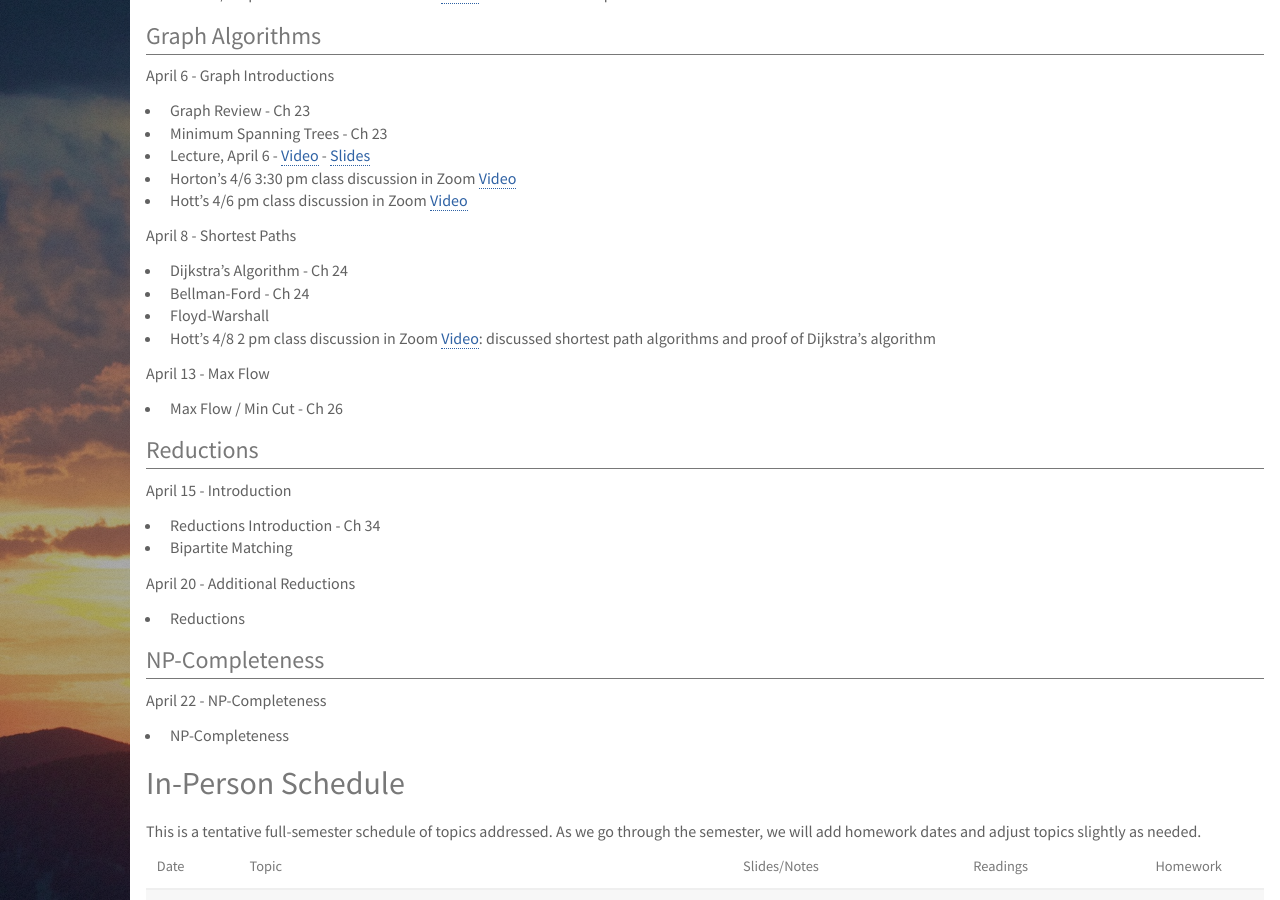
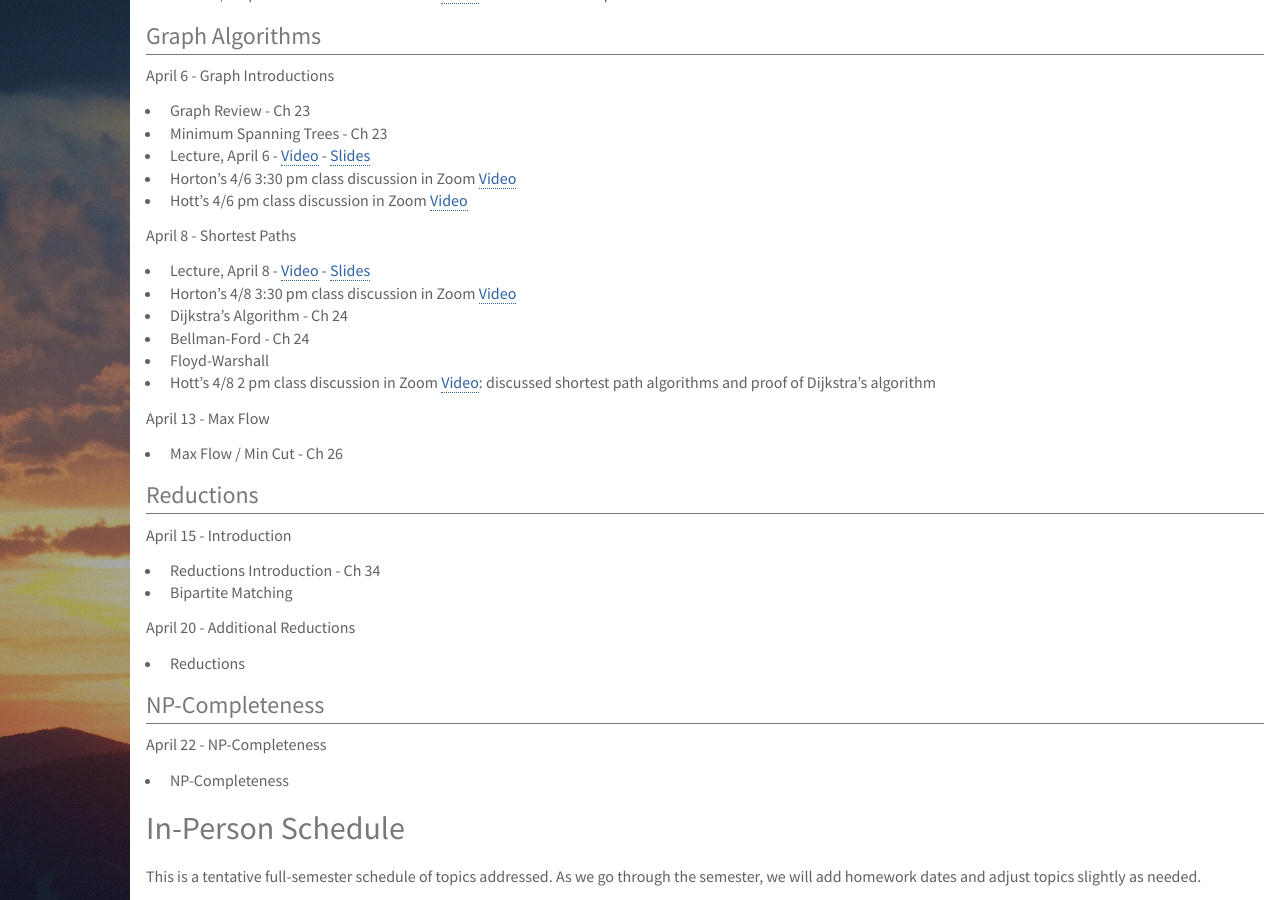
Before and after one commit to deternitydx/uvacs4102, a Jekyll site: the page built from schedule.md, in a window 1280 px wide and 900 px high, scrolled down 799 px. Built offline with Jekyll 4.4.1, drawn with Linux system fonts in a browser that asks for light colours; nearby versions of some CDN libraries; library files that are not in the unit come from our copies.

Commit message:
slides and lecture video for SP on April 8

```diff
--- a/schedule.md
+++ b/schedule.md
@@ -50,11 +50,12 @@ April 6 - Graph Introductions
 - Graph Review - Ch 23
 - Minimum Spanning Trees - Ch 23
 - Lecture, April 6 - [Video](https://uva.hosted.panopto.com/Panopto/Pages/Viewer.aspx?id=d1a2aa3a-415f-4885-8553-ab9501012ddf) - [Slides](lectures/l19_MST.pdf)
-- Horton's 4/6 3:30 pm class discussion in Zoom [Video]()
+- Horton's 4/6 3:30 pm class discussion in Zoom [Video](https://virginia.zoom.us/rec/share/4_xncI3Cq1hOQ6vd1BrbBYMBJ4j1X6a81CMd-vRYykqxaSmyO6P6FCRZtN1Nne5Y)
 - Hott's 4/6 pm class discussion in Zoom [Video](https://virginia.zoom.us/rec/share/9d5qMLP8-FFIXK_kxWKFW5QzFdv3T6a8gSVKrPIExU7aeGlnHPlh5xZCb8mtPeHx)
 
 April 8 - Shortest Paths
-
+- Lecture, April 8 - [Video](https://uva.hosted.panopto.com/Panopto/Pages/Viewer.aspx?id=b5916ec0-e4a5-43b4-9ffc-ab9701560b57) - [Slides](lectures/l20_SP.pdf)
+- Horton's 4/8 3:30 pm class discussion in Zoom [Video](https://virginia.zoom.us/rec/share/yYspF6n_y2dObZGcyXv6dbUNHYrOeaa8gXUf__MNyBl1Rr56pXML3J-KiN1yG-iT)
 - Dijkstra's Algorithm - Ch 24
 - Bellman-Ford - Ch 24
 - Floyd-Warshall
```
Also changed, not shown: index.md (+2 -0 lines), 1 other file.
